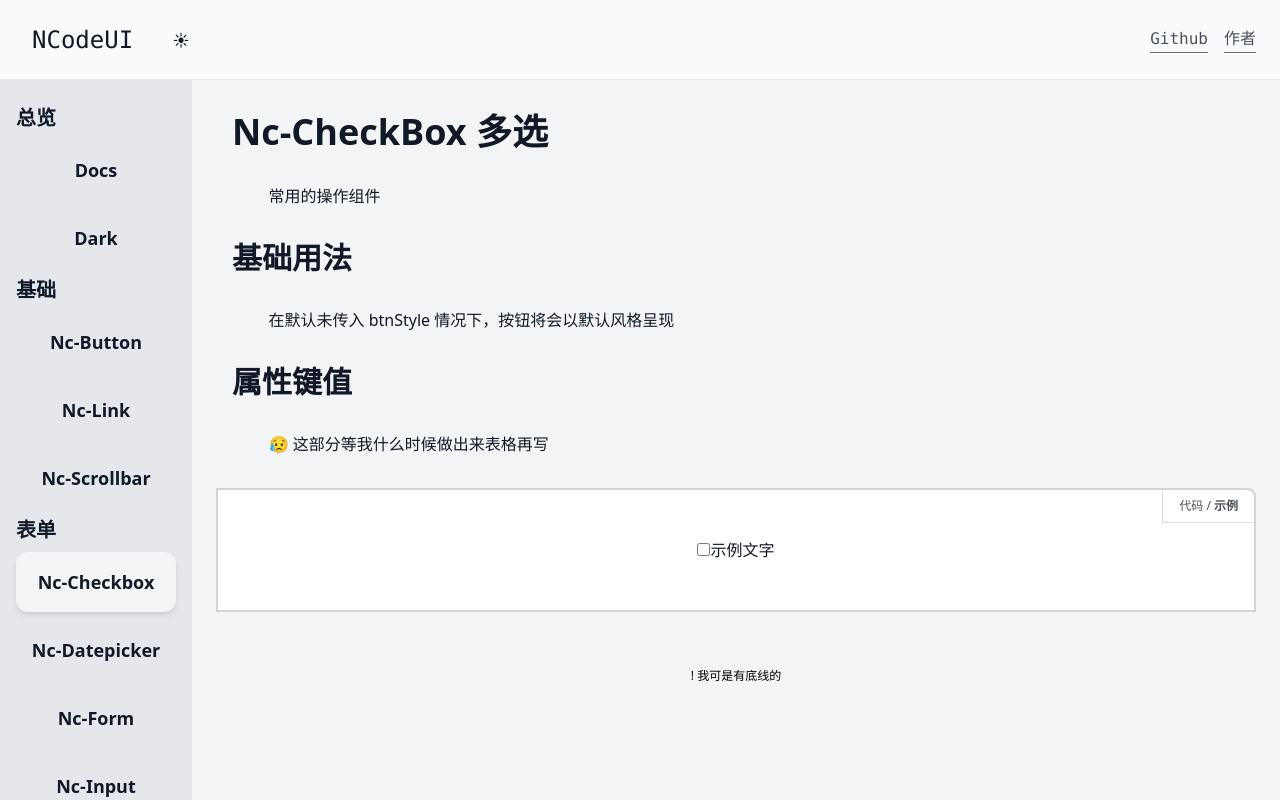
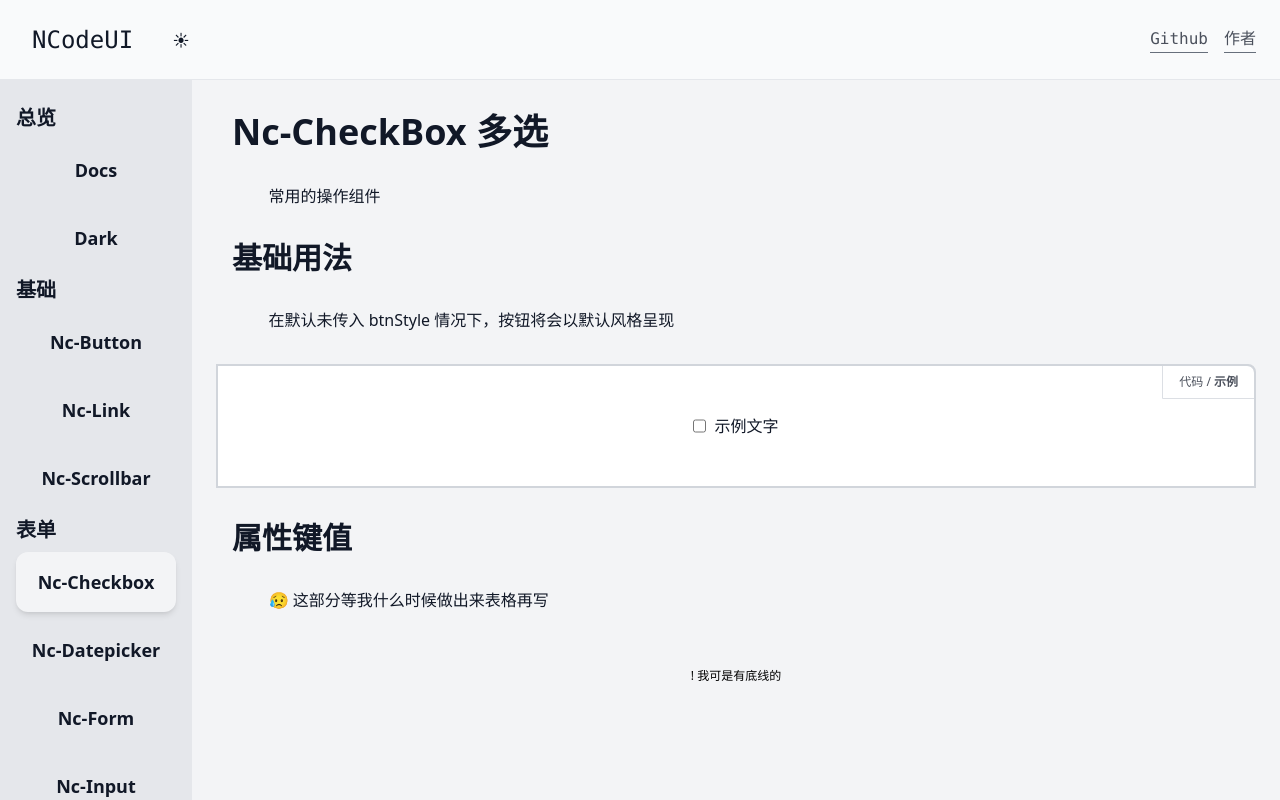
Before and after one commit to NeserCode/NCodeUI, a Vue app: page /docs/forms/checkbox in a window 1280 px wide. Built offline with nearby package versions, Linux system fonts and the light colour scheme; what @highlightjs/vue-plugin would draw is missing.

Commit message:
今天收工
暂停一下，休息

```diff
--- a/src/components/Forms/Checkbox/index.vue
+++ b/src/components/Forms/Checkbox/index.vue
@@ -1,12 +1,40 @@
 <template>
   <div class="nc-checkbox">
-    <input type="checkbox" name="checkbox" id="checkbox" />
-    <label for="checkbox">示例文字</label>
+    <input
+      type="checkbox"
+      name="checkbox"
+      class="nc-checkbox-body"
+      ref="checkbox"
+      @change="$emit('update:checked', checked)"
+    />
+    <span class="nc-checkbox-label">示例文字</span>
   </div>
 </template>
 
 <script setup>
+import { defineProps, toRefs } from 'vue'
+const $props = defineProps({
+  checked: {
+    type: Boolean,
+    default: false
+  }
+})
+const { checked } = toRefs($props)
 </script>
 
 <style lang="postcss" scoped>
+.nc-checkbox {
+  @apply inline-flex justify-center items-center min-w-max;
+}
+
+/* Checkbox Body */
+.nc-checkbox .nc-checkbox-body {
+  @apply inline-block h-full min-w-min mr-2;
+}
+
+/* Checkbox label */
+.nc-checkbox .nc-checkbox-label {
+  @apply inline-block h-full min-w-min font-light
+  select-none;
+}
 </style>
--- a/src/views/Docs/Forms/Checkbox/Example/basic.vue
+++ b/src/views/Docs/Forms/Checkbox/Example/basic.vue
@@ -1,6 +1,6 @@
 <template>
   <viewBox :code="code">
-    <nc-checkbox>title</nc-checkbox>
+    <nc-checkbox v-model:checked="isChecked" />
   </viewBox>
 </template>
 
@@ -13,6 +13,7 @@ import { ref } from 'vue'
 const code = ref(`<template>
     <nc-button >默认样式</nc-button>
 </template>`)
+const isChecked = ref(true)
 </script>
 
 <style lang="postcss" scoped>
--- a/src/views/Docs/Forms/Checkbox/index.vue
+++ b/src/views/Docs/Forms/Checkbox/index.vue
@@ -4,9 +4,10 @@
     <para>常用的操作组件</para>
     <headTitle :level="2">基础用法</headTitle>
     <para>在默认未传入 btnStyle 情况下，按钮将会以默认风格呈现</para>
+    <example-checkbox-basic />
     <headTitle :level="2">属性键值</headTitle>
     <para>😥 这部分等我什么时候做出来表格再写</para>
-    <example-checkbox-basic />
+
     <placeholder />
   </div>
 </template>
```
